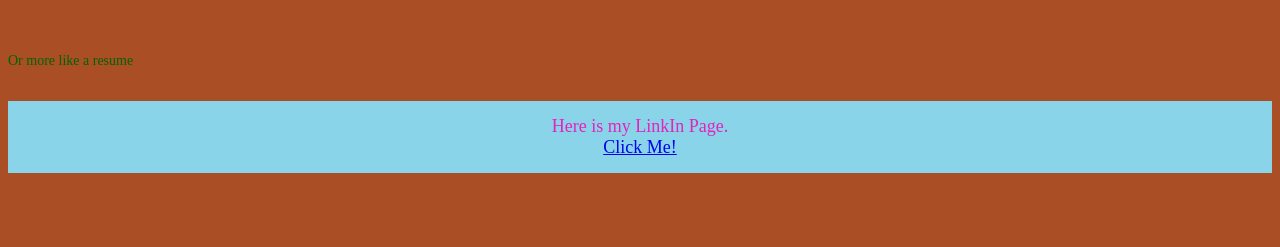
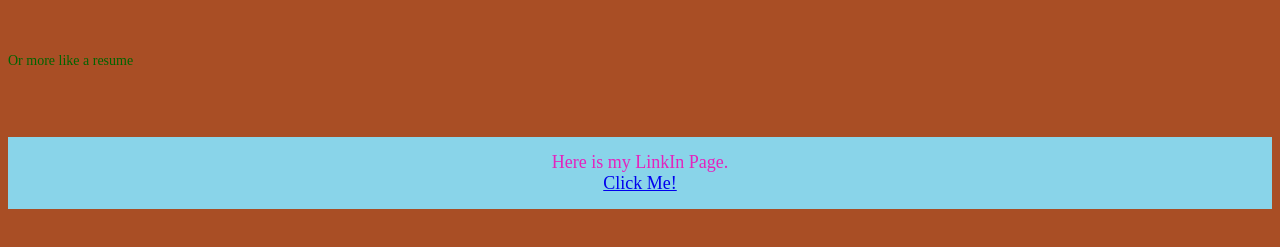
Before and after one commit to ShangyuLi-20929/shangyu_li.github.io, a plain HTML site: page index.html in a window 1280 px wide. Shown: the part 69-316 px from the top of the page. Drawn offline with Linux system fonts and the light colour scheme.

Commit message:
Update index.html

```diff
--- a/index.html
+++ b/index.html
@@ -27,7 +27,7 @@
   <body>
     <h1 class="title">Shangyu Li Portfoilo Page</h1>
     <br>
-    <p class="note">Or more like a resume</p><br>
+    <p class="note">Or more like a resume</p><br><br><br>
     <div class="footer">
       Here is my LinkIn Page.
       <br>
```
